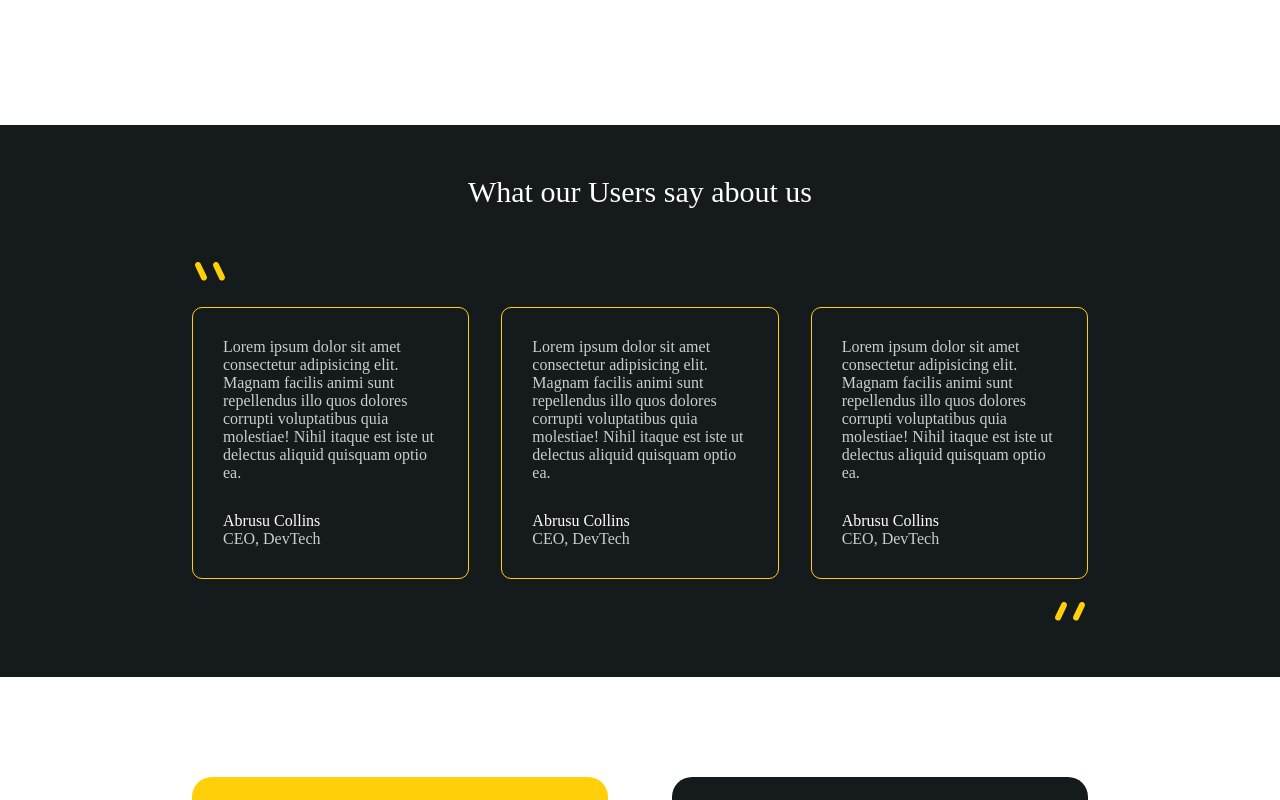
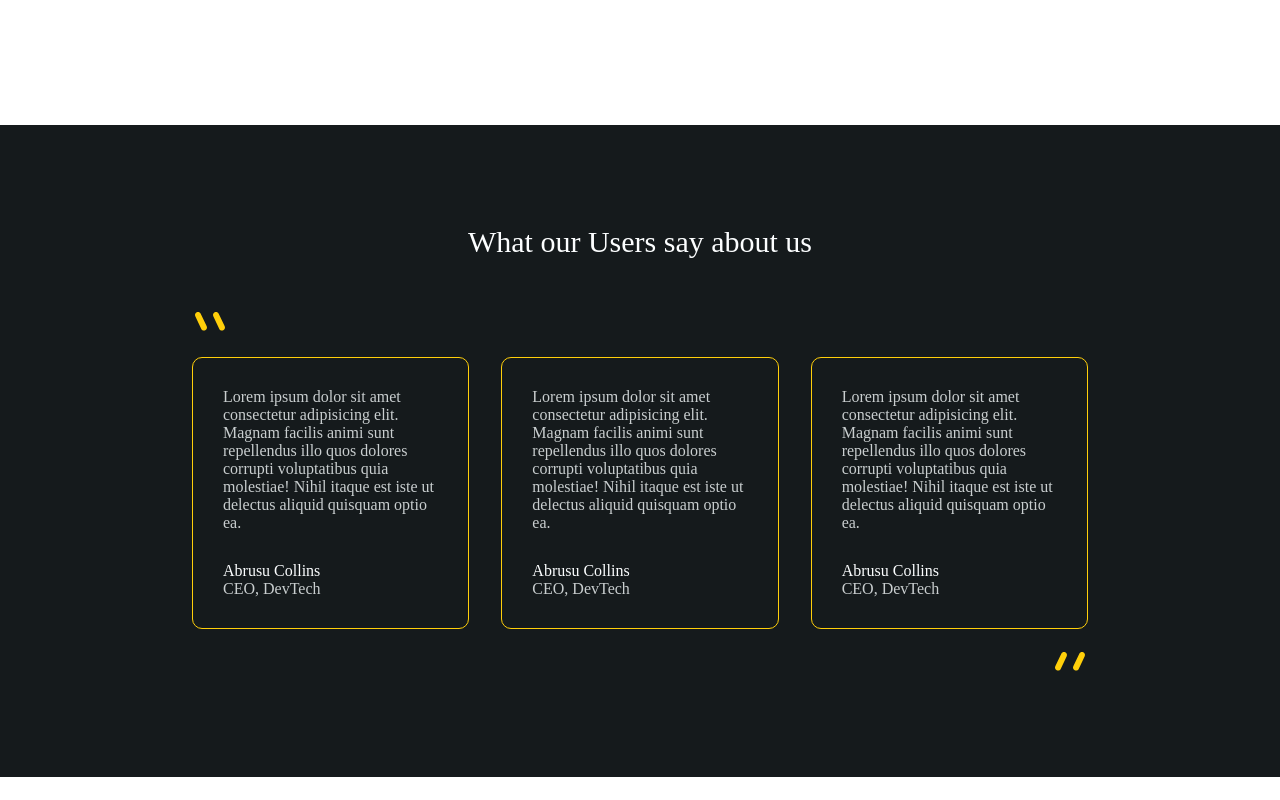
Before and after one commit to abrusu-collins/JS-Pro, a React (Create React App) app: page / in a window 1280 px wide. Shown: the part 1940-2740 px from the top of the page. Built offline with nearby package versions, Linux system fonts and the light colour scheme; a web font is replaced by a local one.

Commit message:
nice one

```diff
--- a/src/sass/_testimonies.scss
+++ b/src/sass/_testimonies.scss
@@ -1,6 +1,6 @@
 .testimonies {
   background-color: $dark;
-  padding-bottom: 50px;
+  padding: 50px 0 100px 0;
   & .testimonies-head {
     color: $white;
     text-align: center;
--- a/src/styles/index.css
+++ b/src/styles/index.css
@@ -128,7 +128,7 @@
 
 .testimonies {
   background-color: #151a1c;
-  padding-bottom: 50px;
+  padding: 50px 0 100px 0;
 }
 .testimonies .testimonies-head {
   color: #fcfeff;
```
